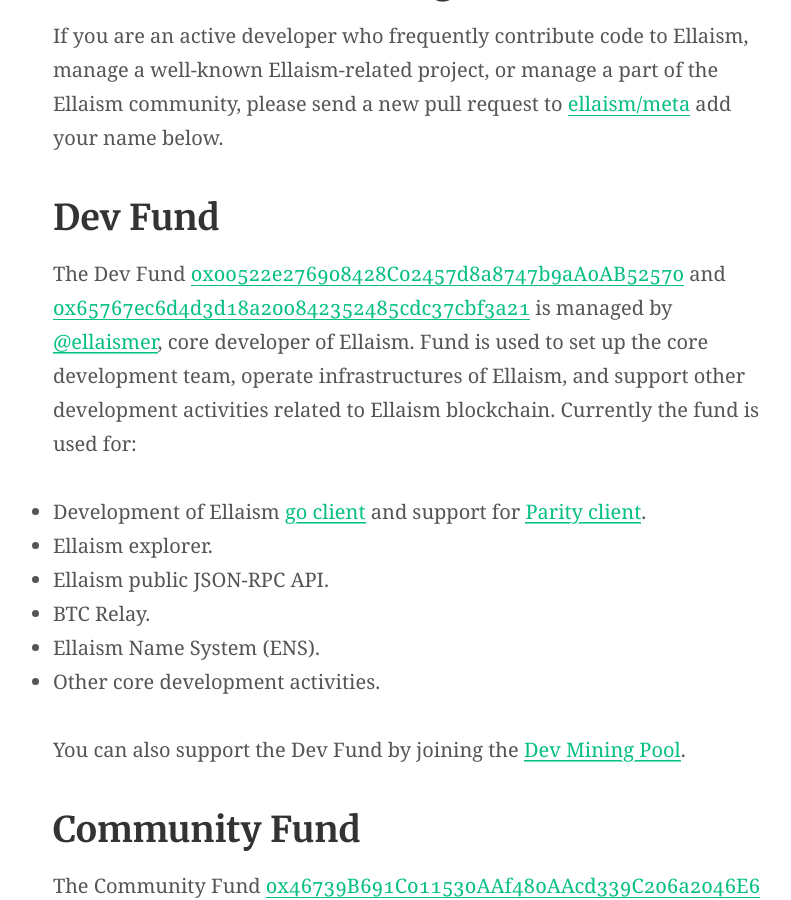
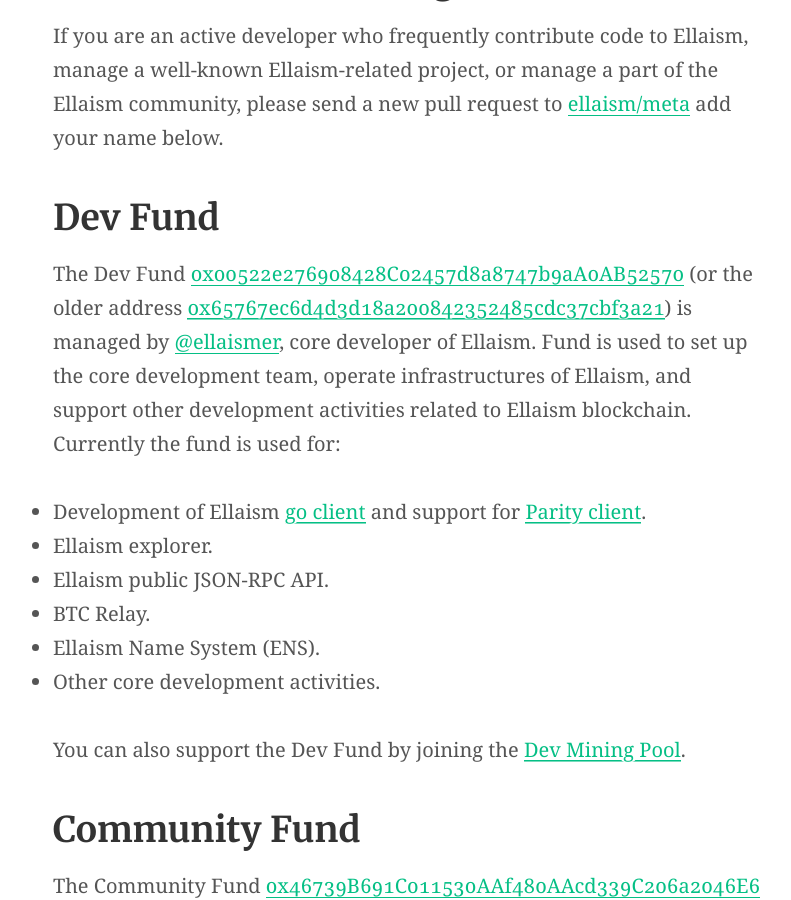
Before and after one commit to ellaism/ellaism.org, a Jekyll site: the page built from donate.md, in a window 1280 px wide and 900 px high, scrolled down 398 px. Shown: the whole window, without its empty margins (230-1021 px from the left). Built offline with Jekyll 4.4.1, drawn with Linux system fonts in a browser that asks for light colours; our own code applies the rules of GitHub Pages for plain Markdown files.

Commit message:
Indicate that 0x65 is the older one

```diff
--- a/donate.md
+++ b/donate.md
@@ -11,7 +11,7 @@
 
 ## Dev Fund
 
-The Dev Fund [0x00522e276908428C02457d8a8747b9aA0AB52570](https://explorer.ellaism.org/#/address/0x00522e276908428C02457d8a8747b9aA0AB52570) and [0x65767ec6d4d3d18a200842352485cdc37cbf3a21](https://explorer.ellaism.org/#/address/0x65767ec6d4d3d18a200842352485cdc37cbf3a21) is managed by [@ellaismer](https://github.com/ellaismer), core developer of Ellaism. Fund is used to set up the core development team, operate infrastructures of Ellaism, and support other development activities related to Ellaism blockchain. Currently the fund is used for:
+The Dev Fund [0x00522e276908428C02457d8a8747b9aA0AB52570](https://explorer.ellaism.org/#/address/0x00522e276908428C02457d8a8747b9aA0AB52570) (or the older address [0x65767ec6d4d3d18a200842352485cdc37cbf3a21](https://explorer.ellaism.org/#/address/0x65767ec6d4d3d18a200842352485cdc37cbf3a21)) is managed by [@ellaismer](https://github.com/ellaismer), core developer of Ellaism. Fund is used to set up the core development team, operate infrastructures of Ellaism, and support other development activities related to Ellaism blockchain. Currently the fund is used for:
 
 * Development of Ellaism [go client](https://github.com/ellaism/go-ellaism) and support for [Parity client](https://github.com/ellaism/parity-config).
 * Ellaism explorer.
```
